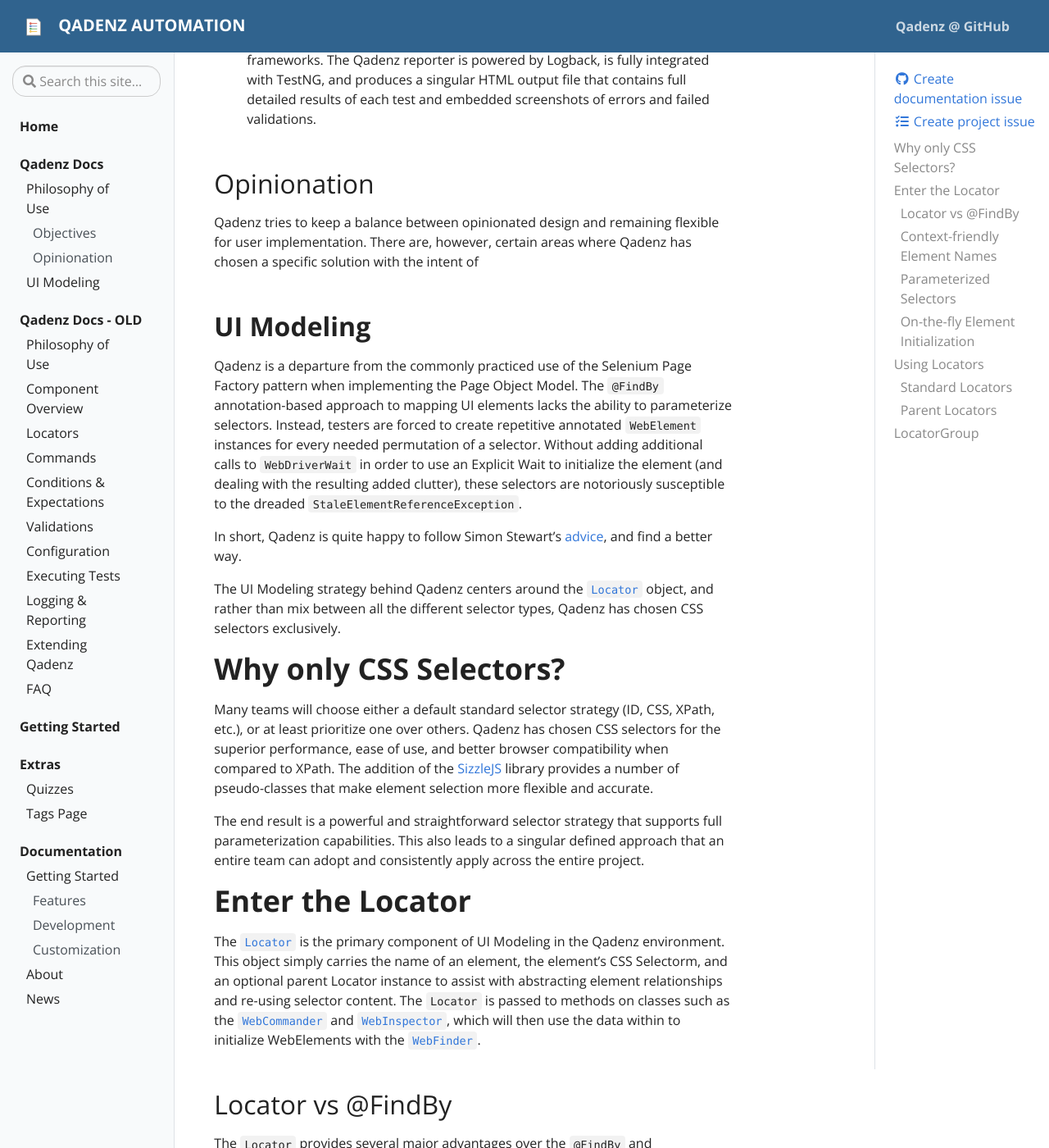
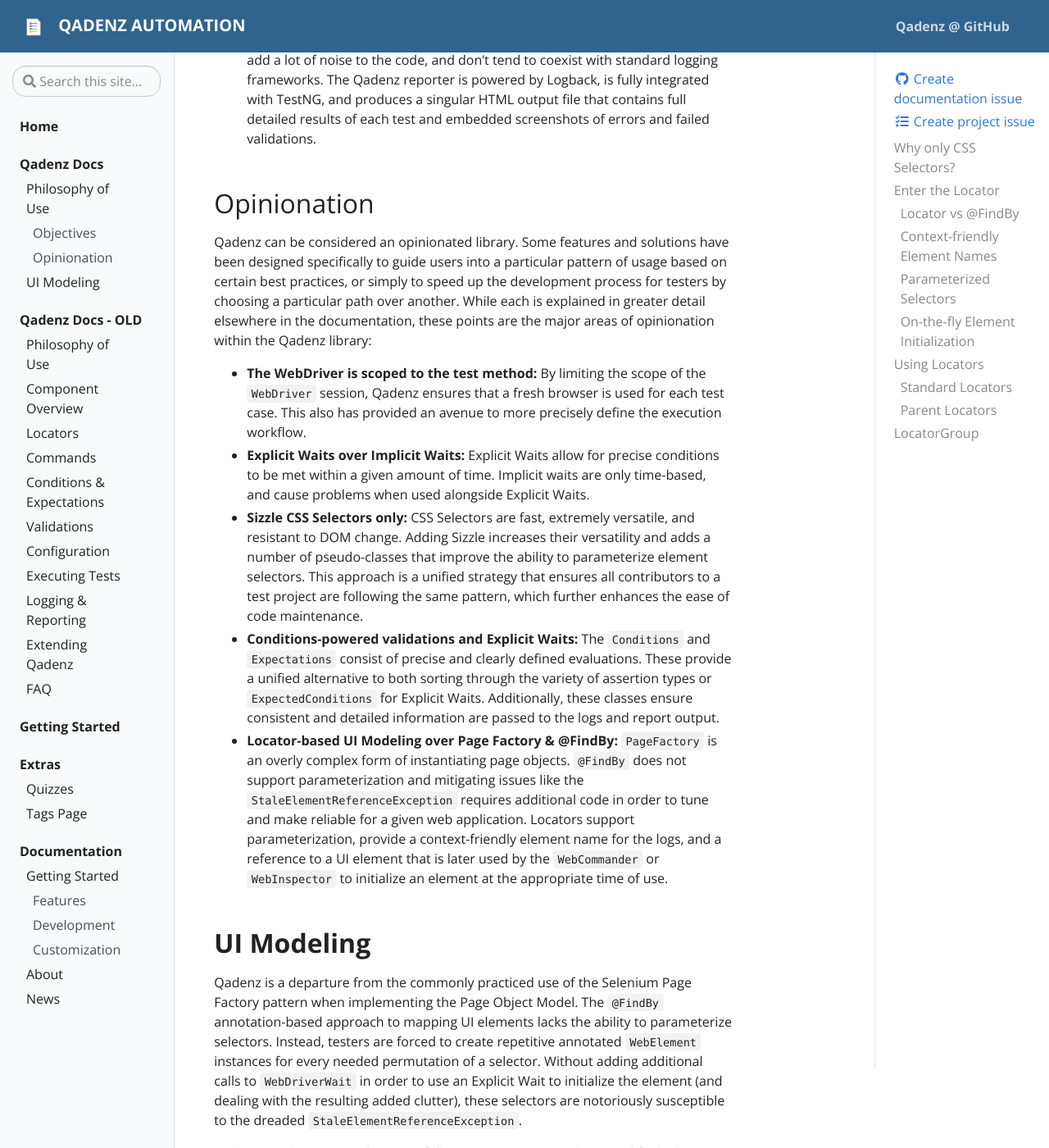
Before and after one commit to qadenz/qadenz.github.io, a Jekyll site: the page built from pages/docs.md, in a window 1280 px wide and 1400 px high, scrolled down 1540 px. Shown: the whole window at 82% size. Built offline with Jekyll 4.4.1, drawn with Linux system fonts in a browser that asks for light colours; some of the changed text lies outside the part shown.

Commit message:
Added opinionation section

```diff
--- a/pages/docs.md
+++ b/pages/docs.md
@@ -20,14 +20,20 @@ Qadenz is built to satisfy the need for such toolset, and allow testers to focus
 To this end, Qadenz targets a number of core objectives...
 
 - **Drive easy to read tests with a clearly worded API:** Simply, readable code is manageable code. Everything from the API syntax to the logging and reporting output has been carefully chosen to maximize readability and to be a simple to understand as possible.
-- **Reduce coding overhead by doing the heavy lifting:** Selenium interactions can, with one method call, log the activity, initialize an element, perform an interaction against the element, handle exceptions with logging and reporting, and capture screenshots. By offloading this work to the library, users can focus on scripting their tests rather than sorting out all the supporting functionality.
+- **Reduce coding overhead by doing the heavy lifting:** Selenium interactions with Qadenz can, with one method call, log the activity, initialize an element, perform an interaction against the element, handle exceptions with logging and reporting, and capture screenshots. By offloading this work to the library, users can focus on scripting their tests rather than sorting out all the supporting functionality.
 - **Encourage efficient UI Modeling:** Qadenz uses CSS Selectors exclusively due to maximized flexibility and easy of use. This is further enhanced by injecting SizzleJS to enable parameterized element selectors. CSS Selectors are versatile, simple to understand, and most importantly (well crafted selectors are) more resistant to change compared to XPath. Wrapping the element selectors on the Locator object also enhances reporting with friendly element names, and encourages teams to move beyond antiquated and inefficient patterns. Page Factory is old and busted. Simon even says so.
 - **Provide flexible and precise validations:** The Conditions-based validations functionality is custom to Qadenz and enables high levels of precision using the What/How relationship of Conditions and Expectations. Additionally, the Verify/Check language in the API allows for hard and soft assertions, which enables the user to decide exactly when a test will be halted following a failure. Finally, the iterative nature of Qadenz validations allows for multiple validations to be made in groups, providing a more complete picture of test failures and maximized potential for quickly exposing system issues.
 - **Include detailed and easily shared reports:** The `emailable-report.html` provided by TestNG is nice for basic pass/fail results, but leaves much to be desired when it comes to detail and user experience. Other reporting libraries add a lot of noise to the code, and don't tend to coexist with standard logging frameworks. The Qadenz reporter is powered by Logback, is fully integrated with TestNG, and produces a singular HTML output file that contains full detailed results of each test and embedded screenshots of errors and failed validations.
 
 ## Opinionation
 
-Qadenz tries to keep a balance between opinionated design and remaining flexible for user implementation. There are, however, certain areas where Qadenz has chosen a specific solution with the intent of
+Qadenz can be considered an opinionated library. Some features and solutions have been designed specifically to guide users into a particular pattern of usage based on certain best practices, or simply to speed up the development process for testers by choosing a particular path over another. While each is explained in greater detail elsewhere in the documentation, these points are the major areas of opinionation within the Qadenz library:
+
+- **The WebDriver is scoped to the test method:** By limiting the scope of the `WebDriver` session, Qadenz ensures that a fresh browser is used for each test case. This also has provided an avenue to more precisely define the execution workflow.
+- **Explicit Waits over Implicit Waits:** Explicit Waits allow for precise conditions to be met within a given amount of time. Implicit waits are only time-based, and cause problems when used alongside Explicit Waits.
+- **Sizzle CSS Selectors only:** CSS Selectors are fast, extremely versatile, and resistant to DOM change. Adding Sizzle increases their versatility and adds a number of pseudo-classes that improve the ability to parameterize element selectors. This approach is a unified strategy that ensures all contributors to a test project are following the same pattern, which further enhances the ease of code maintenance.
+- **Conditions-powered validations and Explicit Waits:** The `Conditions` and `Expectations` consist of precise and clearly defined evaluations. These provide a unified alternative to both sorting through the variety of assertion types or `ExpectedConditions` for Explicit Waits. Additionally, these classes ensure consistent and detailed information are passed to the logs and report output.
+- **Locator-based UI Modeling over Page Factory & @FindBy:** `PageFactory` is an overly complex form of instantiating page objects. `@FindBy` does not support parameterization and mitigating issues like the `StaleElementReferenceException` requires additional code in order to tune and make reliable for a given web application. Locators support parameterization, provide a context-friendly element name for the logs, and a reference to a UI element that is later used by the `WebCommander` or `WebInspector` to initialize an element at the appropriate time of use.
 
 ## **UI Modeling**
 
```
